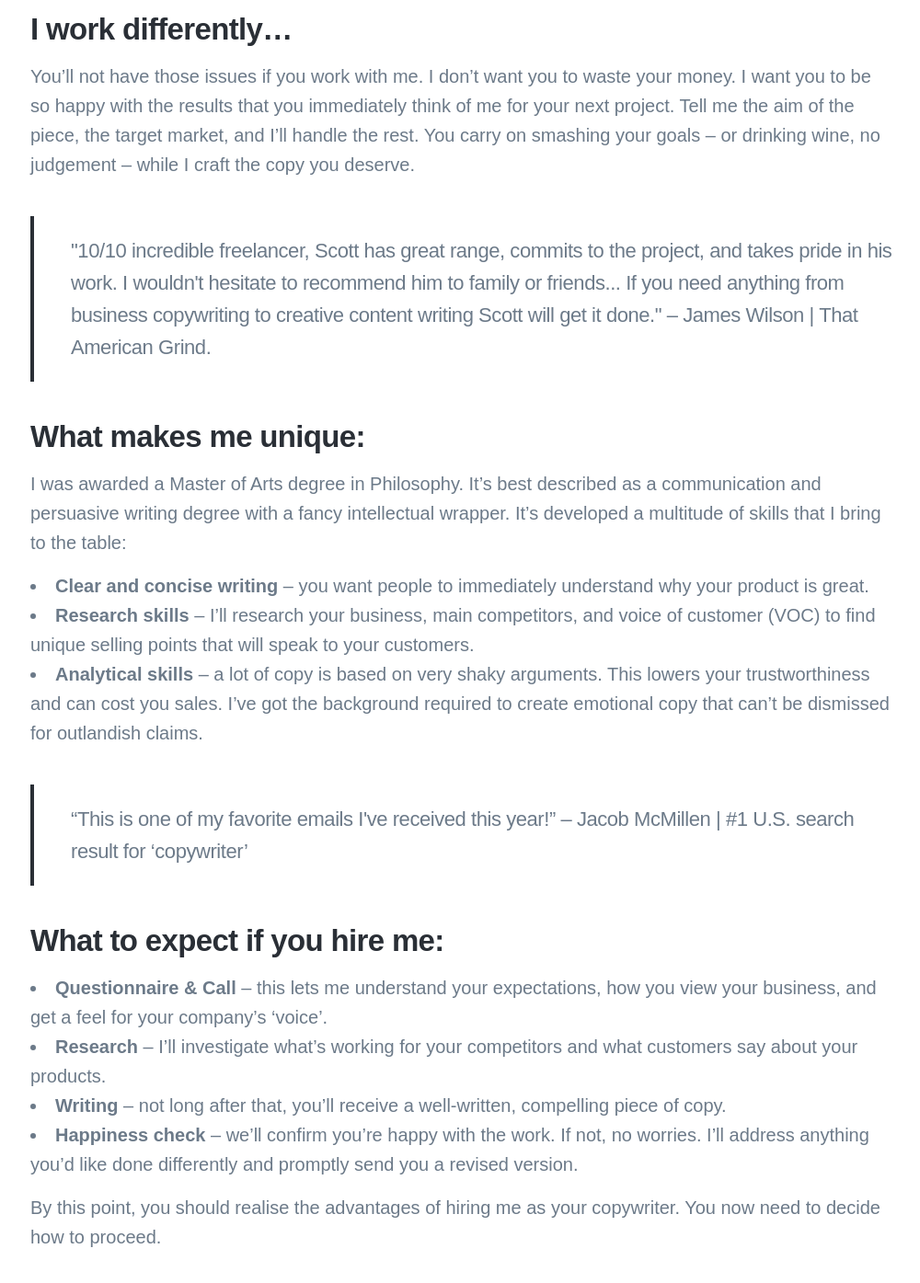
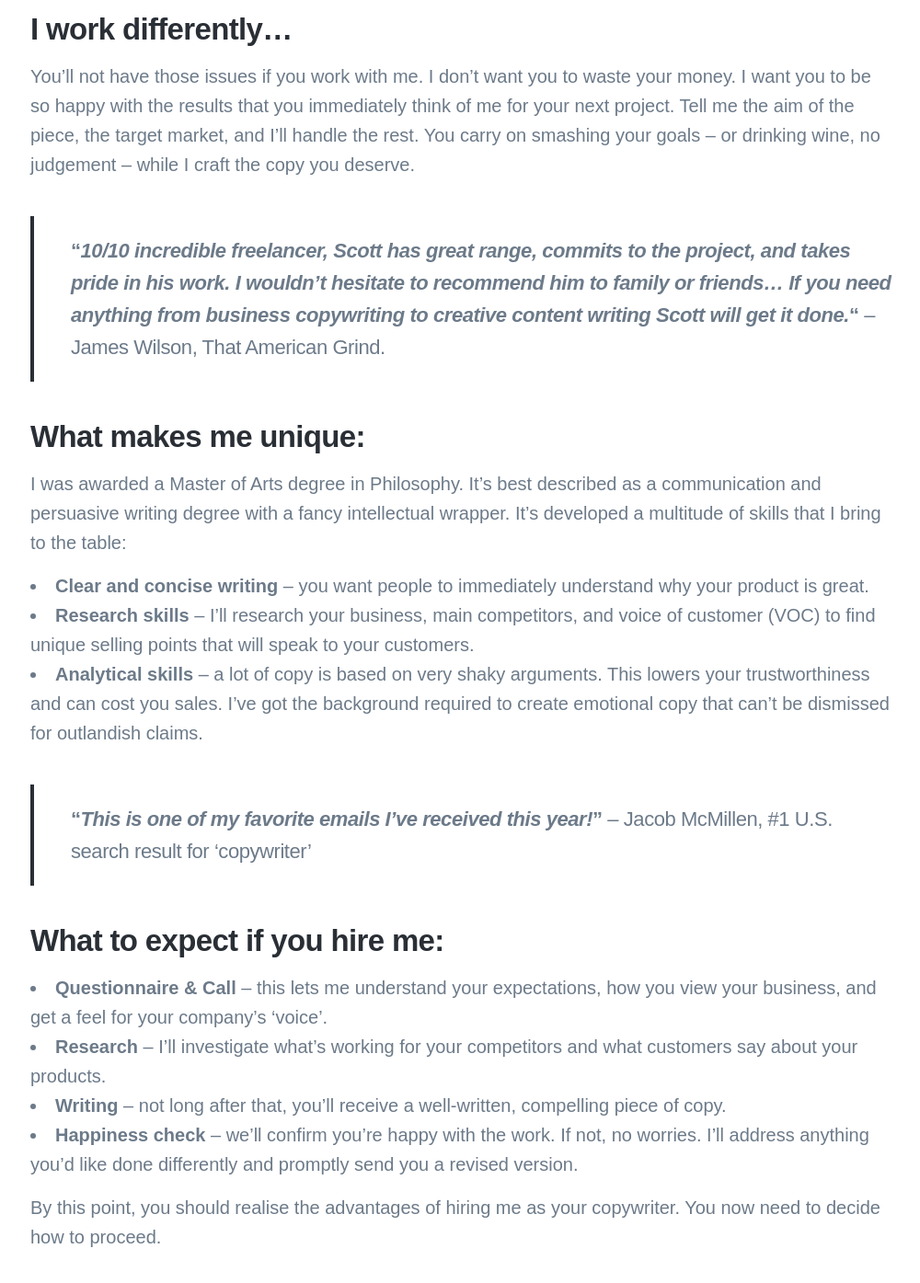
Before and after one commit to ScottON/ScottON, a Jekyll site: the page built from _pages/about.md, in a window 1280 px wide and 1400 px high, scrolled down 1133 px. Shown: the top 1395 px of the window at 92% size, without its empty margins (137-1137 px from the left). Built offline with Jekyll 4.4.1, drawn with Linux system fonts in a browser that asks for light colours; nearby versions of some CDN libraries; some web fonts are replaced.

Commit message:
quote style

```diff
--- a/_pages/about.md
+++ b/_pages/about.md
@@ -24,7 +24,8 @@ That's what you're probably used to with other copywriters. They just want to ta
 
 You'll not have those issues if you work with me. I don’t want you to waste your money. I want you to be so happy with the results that you immediately think of me for your next project. Tell me the aim of the piece, the target market, and I'll handle the rest. You carry on smashing your goals – or drinking wine, no judgement – while I craft the copy you deserve.
 
-<blockquote>"10/10 incredible freelancer, Scott has great range, commits to the project, and takes pride in his work. I wouldn't hesitate to recommend him to family or friends... If you need anything from business copywriting to creative content writing Scott will get it done." – James Wilson | That American Grind. </blockquote>
+>**“*10/10 incredible freelancer, Scott has great range, commits to the project, and takes pride in his work. I wouldn't hesitate to recommend him to family or friends... If you need anything from business copywriting to creative content writing Scott will get it done.*"** – James Wilson, That American Grind.
+
 ## What makes me unique:
 I was awarded a Master of Arts degree in Philosophy. It's best described as a communication and persuasive writing degree with a fancy intellectual wrapper. It's developed a multitude of skills that I bring to the table:
 
@@ -32,7 +33,8 @@ I was awarded a Master of Arts degree in Philosophy. It's best described as a co
  * **Research skills** – I'll research your business, main competitors, and voice of customer (VOC) to find unique selling points that will speak to your customers.
  * **Analytical skills** – a lot of copy is based on very shaky arguments. This lowers your trustworthiness and can cost you sales. I've got the background required to create emotional copy that can’t be dismissed for outlandish claims.
 
-<blockquote>“This is one of my favorite emails I've received this year!” – Jacob McMillen | #1 U.S. search result for ‘copywriter’</blockquote>
+>**“*This is one of my favorite emails I've received this year!*”** – Jacob McMillen, #1 U.S. search result for ‘copywriter’
+
 ## What to expect if you hire me:
  * **Questionnaire & Call** – this lets me understand your expectations, how you view your business, and get a feel for your company's ‘voice’.
  * **Research** –  I’ll investigate what’s working for your competitors and what customers say about your products.
```
Also changed, not shown: _projects/2021-05-11-marketing-experience.md (+3 -3 lines).
